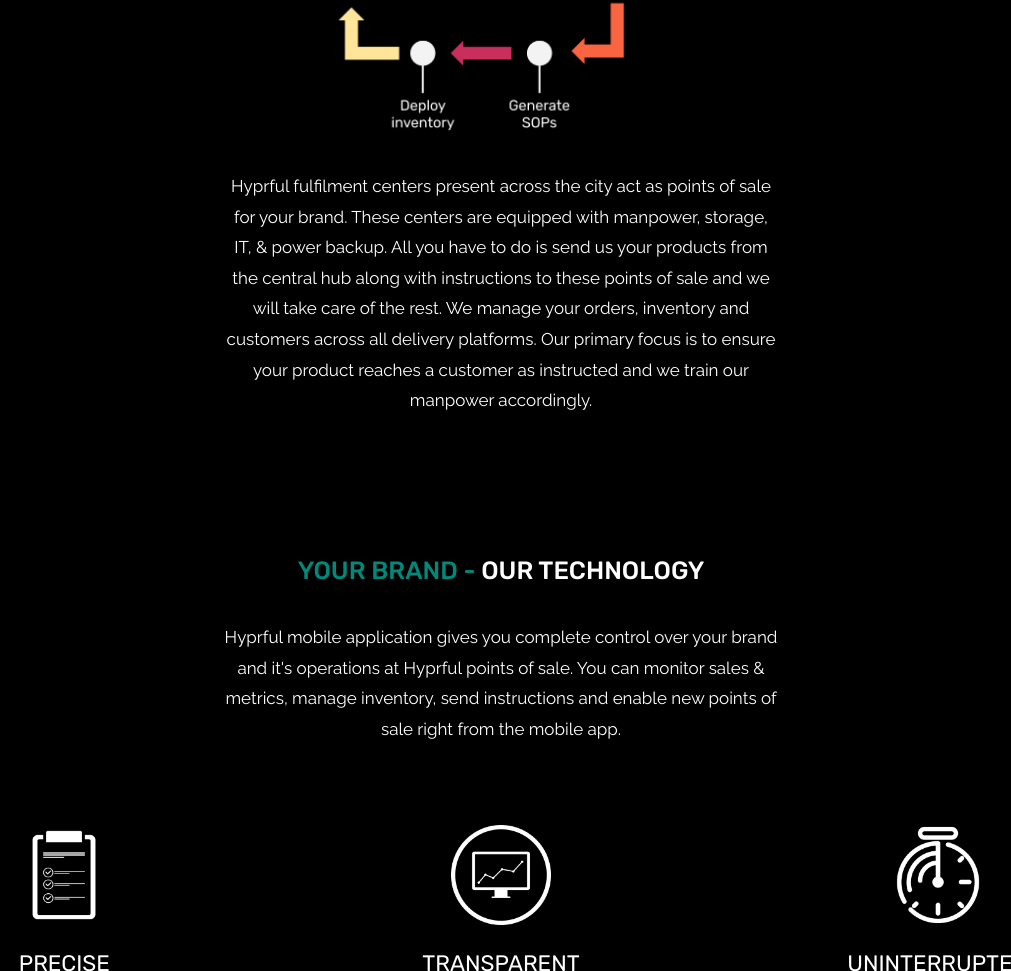
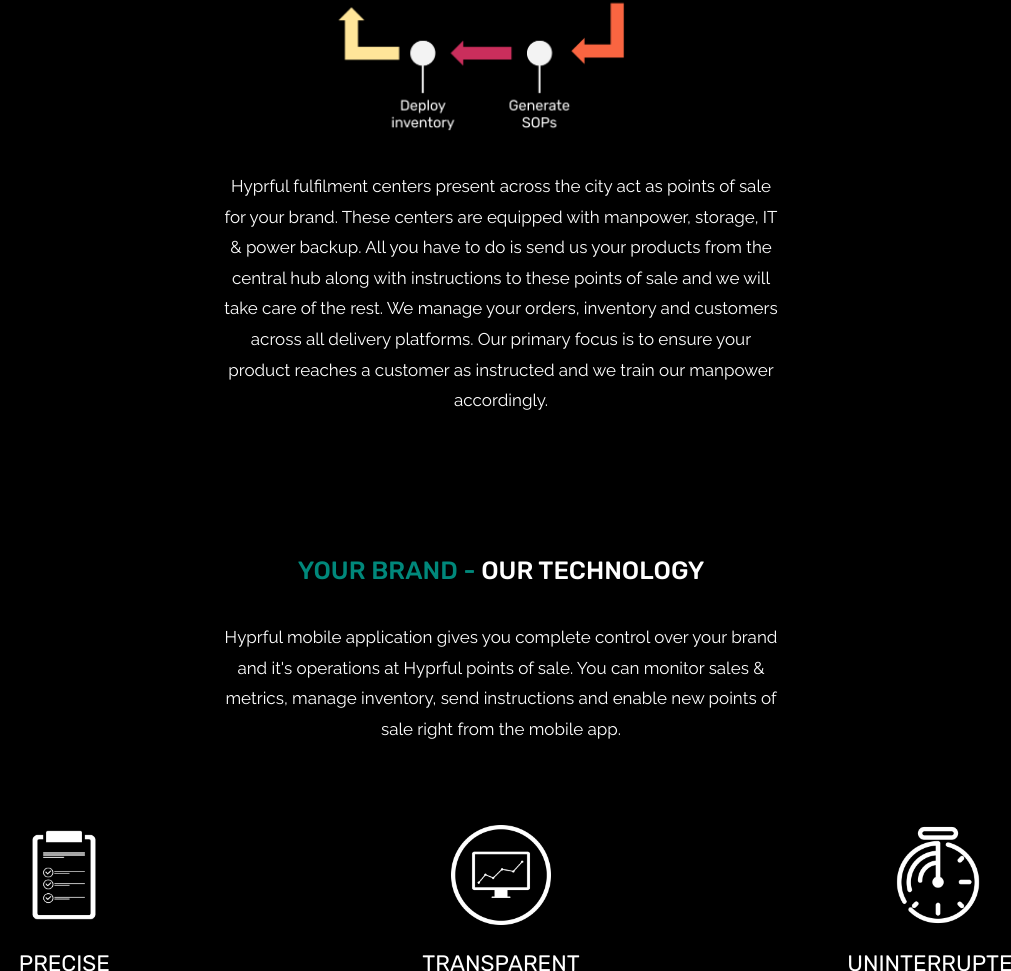
Before and after one commit to shywhy/fulfilment_website, a plain HTML site: page index.html in a window 1280 px wide. Shown: the part 1414-2385 px from the top of the page, without its empty margins (139-1150 px from the left). Drawn offline with Linux system fonts and the light colour scheme.

Commit message:
minor errors

```diff
--- a/index.html
+++ b/index.html
@@ -138,7 +138,7 @@
                     <br>
                     <br>
                     <p style="font-size: 17px;">
-                        Hyprful fulfilment centers present across the city act as points of sale for your brand. These centers are equipped with manpower, storage, IT, & power backup. All you have to do is send us your products from the central hub along with instructions to these points of sale and we will take care of the rest. We manage your orders, inventory and customers across all delivery platforms. Our primary focus is to ensure your product reaches a customer as instructed and we train our manpower accordingly.
+                        Hyprful fulfilment centers present across the city act as points of sale for your brand. These centers are equipped with manpower, storage, IT & power backup. All you have to do is send us your products from the central hub along with instructions to these points of sale and we will take care of the rest. We manage your orders, inventory and customers across all delivery platforms. Our primary focus is to ensure your product reaches a customer as instructed and we train our manpower accordingly.
                     </p>
                 </div>
             </div>
```
